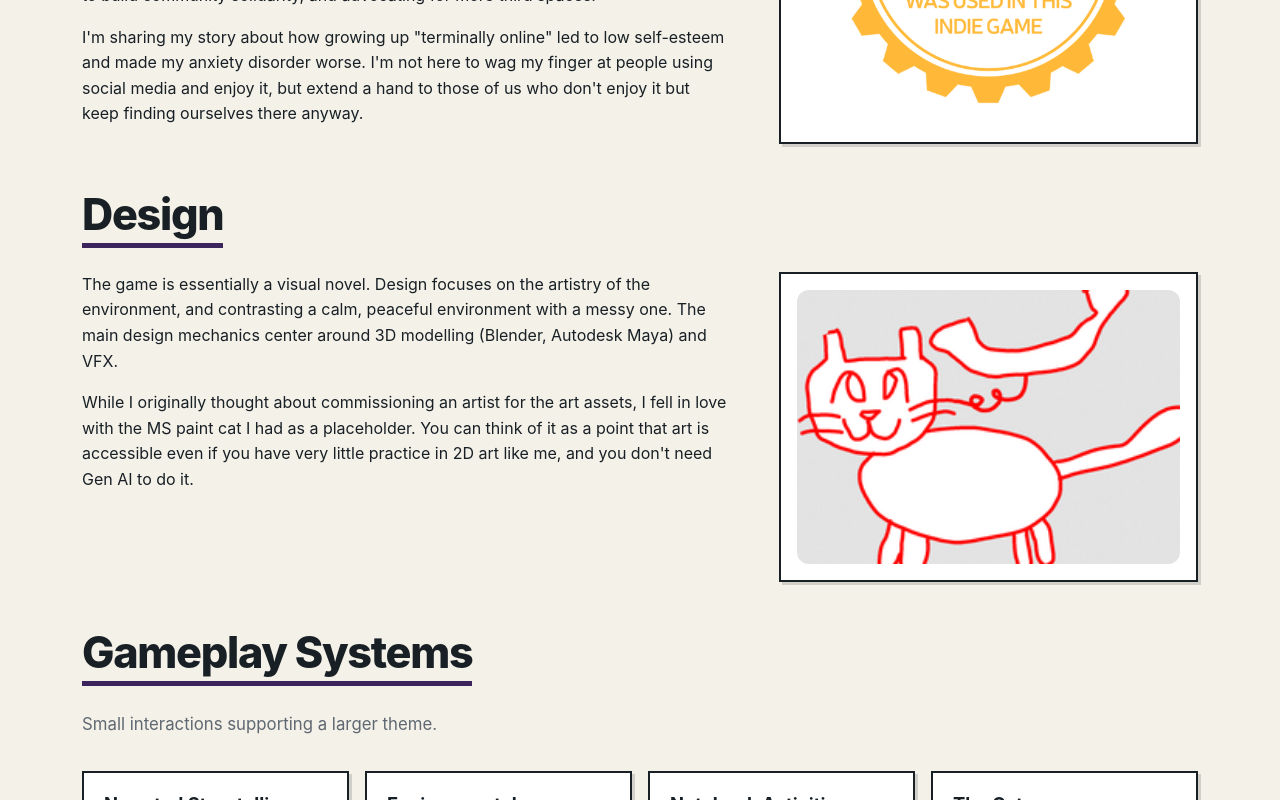
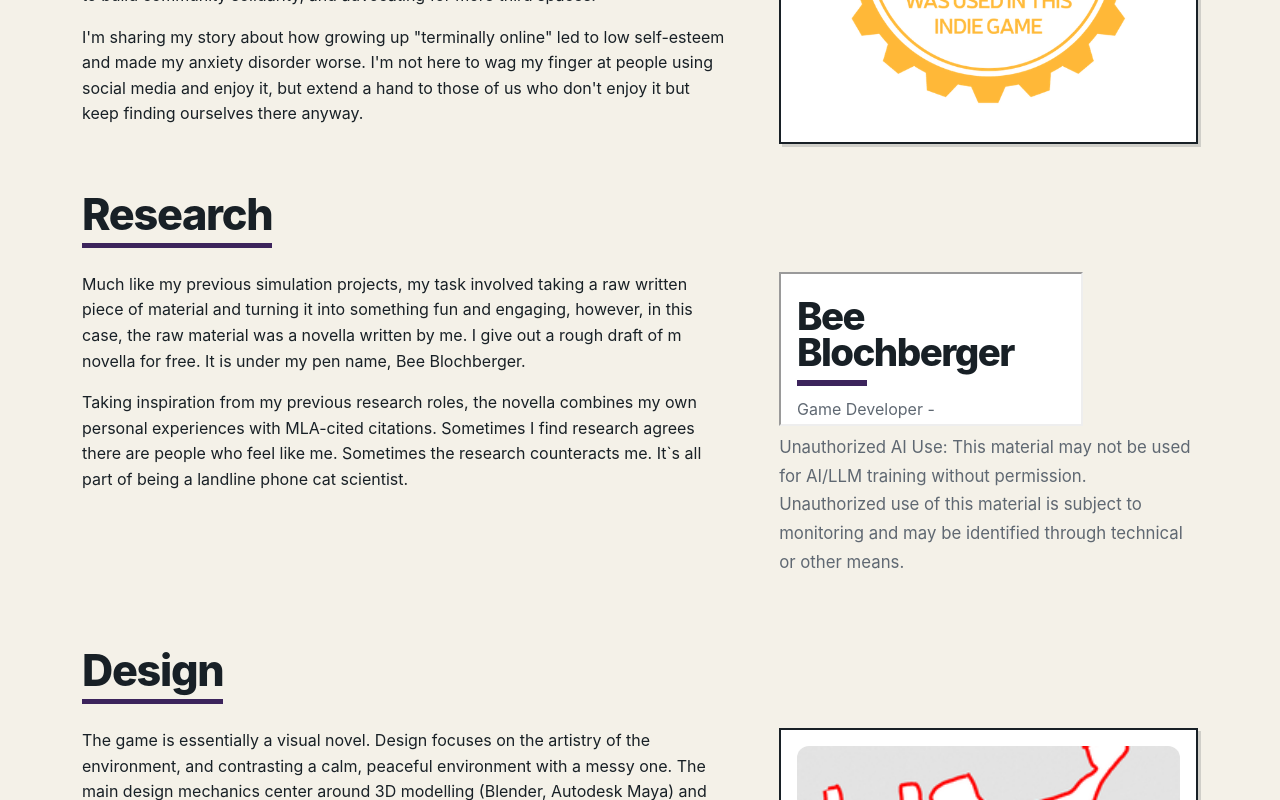
Before and after one commit to blochbergers/portfolio, a Vue app: page /get-the-cat-a-scratching-post in a window 1280 px wide. Shown: the part 1839-2639 px from the top of the page. Built offline with nearby package versions, Linux system fonts and the light colour scheme.

Commit message:
Add research section to GTCASPPage
Added a new research section with content and an embedded PDF.

```diff
--- a/src/pages/GTCASPPage.vue
+++ b/src/pages/GTCASPPage.vue
@@ -15,6 +15,7 @@
         <nav class="project-nav">
             <a href="#gameplay-video">Gameplay Video</a>
             <a href="#overview">What's this?</a>
+            <a href="#research">Research</a>
             <a href="#design-problem">Design Challenge</a>
             <a href="#gameplay">Gameplay Systems</a>
             <a href="#world-design">World Design</a>
@@ -72,6 +73,35 @@
 						</div>
 					</div>
 				</div>
+
+            </section>
+
+                        <section id="research">
+
+                <h2>Research</h2>
+
+                <div class="two-col">
+
+                    <div>
+
+                        <p>
+                            Much like my previous simulation projects, my task involved taking a raw written piece of material and turning it into something fun and engaging, however, in this case, the raw material was a novella written by me. I give out a rough draft of m novella for free. It is under my pen name, Bee Blochberger.
+                        </p>
+
+                        <p>
+                            Taking inspiration from my previous research roles, the novella combines my own personal experiences with MLA-cited citations. Sometimes I find research agrees there are people who feel like me. Sometimes the research counteracts me. It`s all part of being a landline phone cat scientist.
+                        </p>
+                    </div>
+
+                    <div>
+                        <iframe src="../assets/gtcasp.pdf" title="GET THE CAT A SCRATCHING POST"></iframe>
+
+                        <p class="tagline">
+                            Unauthorized AI Use: This material may not be used for AI/LLM training without permission. Unauthorized use of this material is subject to monitoring and may be identified through technical or other means.
+                        </p>
+                    </div>
+
+                </div>
 
             </section>
 
```
